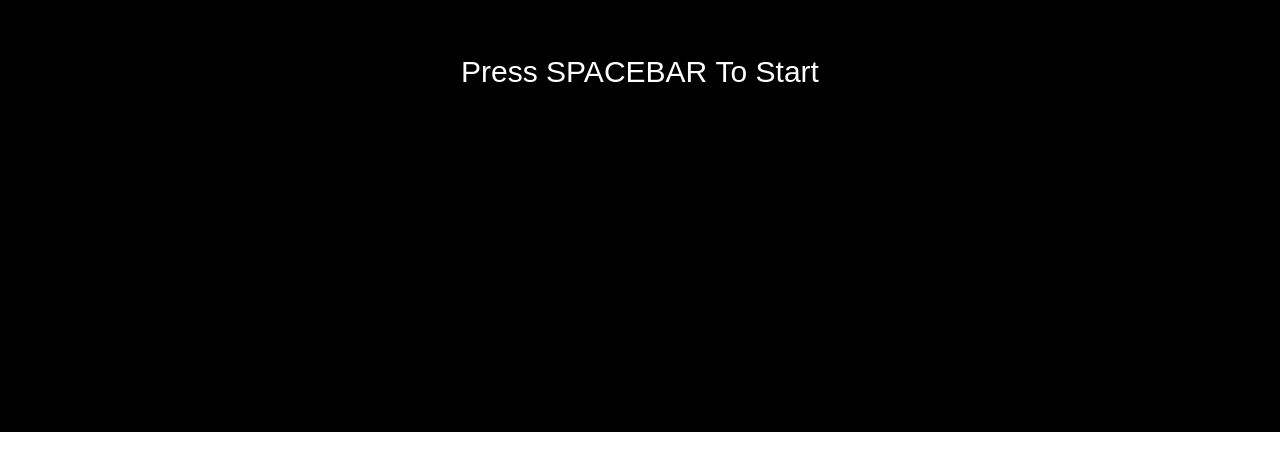
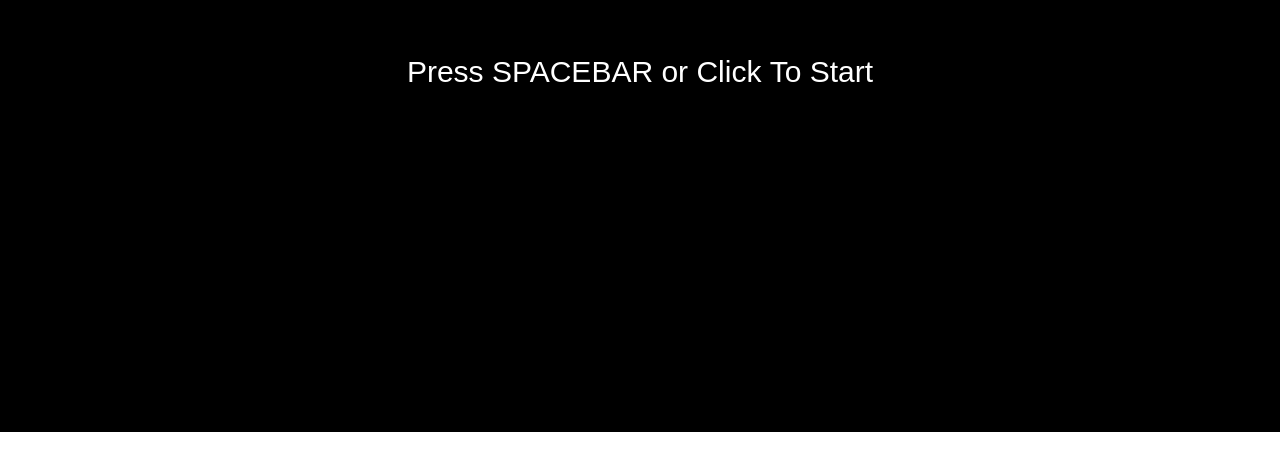
Before and after one commit to nandazman/brick-game, a plain HTML site: page index.html in a window 1280 px wide. Shown: the part 268-738 px from the top of the page. Drawn offline with Linux system fonts and the light colour scheme.

Commit message:
remove touch event

```diff
--- a/index.html
+++ b/index.html
@@ -3,7 +3,7 @@
 <head>
   <meta charset="UTF-8">
   <meta name="viewport" content="width=device-width, initial-scale=1.0">
-  <title>Document</title>
+  <title>Brick Games</title>
   <link rel="stylesheet" href="./src/css/main.css">
   <script type="module" src="./src/js/main.js"></script>
 </head>
--- a/src/js/game.js
+++ b/src/js/game.js
@@ -39,10 +39,10 @@ export default class Game {
 
 
   update(deltaTime) {
-    // if (this.lives === 0) {
-    //   this.gamestate = GAMESTATE.GAMEOVER;
-    //   this.resetLives();
-    // }
+    if (this.lives === 0) {
+      this.gamestate = GAMESTATE.GAMEOVER;
+      this.resetLives();
+    }
     if (
       this.gamestate === GAMESTATE.PAUSED ||
       this.gamestate === GAMESTATE.MENU ||
--- a/src/js/input.js
+++ b/src/js/input.js
@@ -33,7 +33,7 @@ export default class InputHandler {
       }
     })
 
-    document.addEventListener('touchstart', (event) => {
+    document.addEventListener('mousedown', (event) => {
       const halfScreen = window.innerWidth / 2;
       if (game.gamestate === state.MENU || game.gamestate === state.GAMEOVER) {
         game.start();
@@ -46,7 +46,7 @@ export default class InputHandler {
       }
     })
 
-    document.addEventListener('touchend', () => {
+    document.addEventListener('mouseup', (event) => {
       if (game.gamestate === state.RUNNING) {
         if (paddle.speed < 0) paddle.stop();
         if (paddle.speed > 0) paddle.stop();
--- a/src/js/screen.js
+++ b/src/js/screen.js
@@ -21,7 +21,7 @@ export function menu(ctx, game) {
   ctx.font = FONT;
   ctx.fillStyle = FILL_TEXT_COLOR;
   ctx.textAlign = ALIGN;
-  ctx.fillText("Press SPACEBAR To Start", game.gameWidth / 2, game.gameHeight / 2);
+  ctx.fillText("Press SPACEBAR or Click To Start", game.gameWidth / 2, game.gameHeight / 2);
 }
 
 export function gameOver(ctx, game) {
@@ -33,5 +33,5 @@ export function gameOver(ctx, game) {
   ctx.fillStyle = FILL_TEXT_COLOR;
   ctx.textAlign = ALIGN;
   ctx.fillText("GAME OVER", game.gameWidth / 2, game.gameHeight / 2);
-  ctx.fillText("Press SPACEBAR To Restart", game.gameWidth / 2, game.gameHeight / 2 + 50);
+  ctx.fillText("Press SPACEBAR or Click To Restart", game.gameWidth / 2, game.gameHeight / 2 + 50);
 }
```
